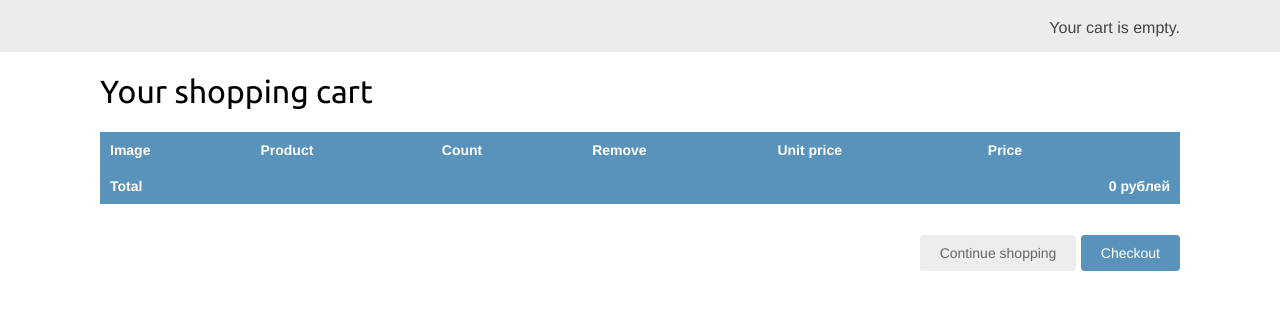
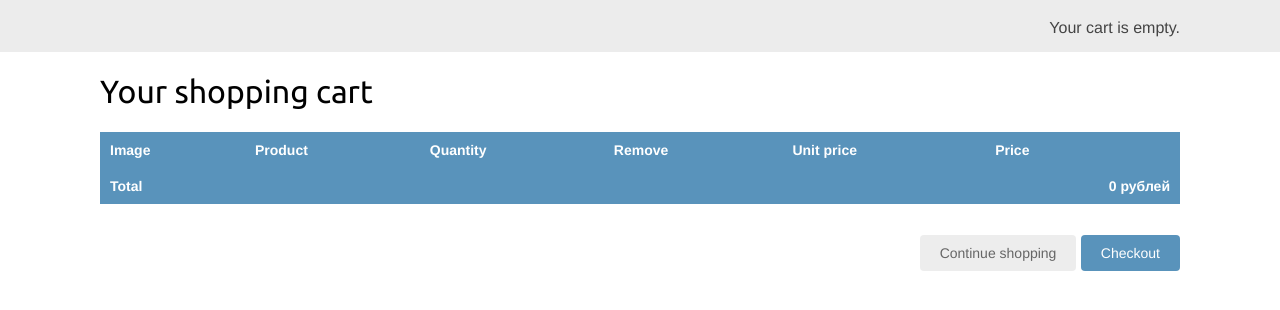
Before and after one commit to VasiliyHaroshka/InternetShop, a Django app: page /cart/ in a window 1280 px wide. Shown: the part 46-356 px from the top of the page. Run offline with Django 5.2, Linux system fonts and the light colour scheme; parts of the project's set-up code (start-up, migrations or seed data) failed here and were passed over.

Commit message:
fix bugs

```diff
--- a/InternetShop/cart/cart.py
+++ b/InternetShop/cart/cart.py
@@ -14,18 +14,18 @@ class Cart:
             cart = self.session[settings.CART_SESSION_ID] = {}
         self.cart = cart
 
-    def add_product(self, product, count=1, override_count=False):
+    def add_product(self, product, quantity=1, override_quantity=False):
         """Add product to cart"""
         product_id = product.id
         if product_id not in self.cart:
             self.cart[product_id] = {
-                "count": 0,
+                "quantity": 0,
                 "price": str(product.price),
             }
-        if override_count:
-            self.cart[product_id]["count"] = count
+        if override_quantity:
+            self.cart[product_id]["quantity"] = quantity
         else:
-            self.cart[product_id]["count"] += count
+            self.cart[product_id]["quantity"] += quantity
         self.save()
 
     def save(self):
@@ -48,16 +48,16 @@ class Cart:
             cart[str(product.id)]["product"] = product
         for item in cart.values():
             item["price"] = Decimal(item["price"])
-            item["total_price"] = item["price"] * item["count"]
+            item["total_price"] = item["price"] * item["quantity"]
             yield item
 
     def __len__(self):
-        """Return count of products in a cart"""
-        return sum(item["count"] for item in self.cart.values())
+        """Return quantity of products in a cart"""
+        return sum(item["quantity"] for item in self.cart.values())
 
     def get_total_price(self):
         """Return total price of all products in a cart"""
-        return sum(Decimal(item["price"]) * item["count"] for item in self.cart.values())
+        return sum(Decimal(item["price"]) * item["quantity"] for item in self.cart.values())
 
     def clear(self):
         """Clear session and save it"""
--- a/InternetShop/cart/forms.py
+++ b/InternetShop/cart/forms.py
@@ -1,12 +1,12 @@
 from django import forms
 
-PRODUCT_COUNT_CHOICES = [(i, (str(i))) for i in range(1, 21)]
+PRODUCT_QUANTITY_CHOICES = [(i, (str(i))) for i in range(1, 21)]
 
 
 class AddProductToCartForm(forms.Form):
     """Form add products to a cart"""
-    count = forms.TypedChoiceField(
-        choices=PRODUCT_COUNT_CHOICES,
+    quantity = forms.TypedChoiceField(
+        choices=PRODUCT_QUANTITY_CHOICES,
         coerce=int,
     )
     override = forms.BooleanField(
--- a/InternetShop/cart/templates/cart/detail.html
+++ b/InternetShop/cart/templates/cart/detail.html
@@ -10,7 +10,7 @@
             <tr>
                 <th>Image</th>
                 <th>Product</th>
-                <th>Count</th>
+                <th>Quantity</th>
                 <th>Remove</th>
                 <th>Unit price</th>
                 <th>Price</th>
@@ -28,8 +28,8 @@
                 <td>{{ product.name }}</td>
                 <td>
                     <form action="{% url 'cart:cart_add' product.id %}" method="post">
-                        {{ item.update_count_form.count }}
-                        {{ item.update_count_form.override }}
+                        {{ item.update_quantity_form.quantity }}
+                        {{ item.update_quantity_form.override }}
                         <input type="submit" value="Update">
                         {% csrf_token %}
                     </form>
--- a/InternetShop/cart/views.py
+++ b/InternetShop/cart/views.py
@@ -8,7 +8,7 @@ from shop.models import Product
 
 @require_POST
 def add_product_to_cart(request, product_id):
-    """Add product to cart or change its count if product is already in a cart"""
+    """Add product to cart or change its quantity if product is already in a cart"""
     cart = Cart(request)
     product = get_object_or_404(Product, id=product_id)
     form = AddProductToCartForm(request.POST)
@@ -17,8 +17,8 @@ def add_product_to_cart(request, product_id):
         data = form.cleaned_data
         cart.add_product(
             product=product,
-            count=data["count"],
-            override_count=data["override"],
+            quantity=data["quantity"],
+            override_quantity=data["override"],
         )
 
     return redirect("cart:cart_detail")
@@ -37,9 +37,9 @@ def cart_detail(request):
     """Show products in a cart"""
     cart = Cart(request)
     for product in cart:
-        product["update_count_form"] = AddProductToCartForm(
+        product["update_quantity_form"] = AddProductToCartForm(
             initial={
-                "count": product["count"],
+                "quantity": product["quantity"],
                 "override": True,
             }
         )
--- a/InternetShop/orders/models.py
+++ b/InternetShop/orders/models.py
@@ -48,7 +48,7 @@ class Order(models.Model):
 
     def get_total_cost(self):
         """Total cost of all products in the order"""
-        return sum(item.get_cost for item in self.items.all())
+        return sum(item.get_cost() for item in self.items.all())
 
 
 class OrderItem(models.Model):
@@ -68,7 +68,7 @@ class OrderItem(models.Model):
         max_digits=10,
         decimal_places=2,
     )
-    count = models.PositiveIntegerField(
+    quantity = models.PositiveIntegerField(
         "Количество",
         default=1,
     )
@@ -78,4 +78,4 @@ class OrderItem(models.Model):
 
     def get_cost(self):
         """Return cost of certain product in the order"""
-        return self.price * self.count
+        return self.price * self.quantity
--- a/InternetShop/orders/templates/orders/order/create.html
+++ b/InternetShop/orders/templates/orders/order/create.html
@@ -8,7 +8,7 @@
         <h3>Your order</h3>
         <ul>
             {% for item in cart %}
-                <li>{{ item.count }}x {{ item.product.name }}
+                <li>{{ item.quantity }}x {{ item.product.name }}
                     <span>{{ item.total_price }}$</span>
                 </li>
             {% endfor %}
--- a/InternetShop/orders/views.py
+++ b/InternetShop/orders/views.py
@@ -18,11 +18,9 @@ def order_create(request):
                     order=order,
                     product=item["product"],
                     price=item["price"],
-                    count=item["count"],
+                    quantity=item["quantity"],
                 )
-            context = {
-                "order": order,
-            }
+
             cart.clear()
             order_created.delay(order.id)
             request.session["order_id"] = order.id
--- a/InternetShop/payment/templates/payment/process.html
+++ b/InternetShop/payment/templates/payment/process.html
@@ -12,7 +12,7 @@
             <th>Image</th>
             <th>Product</th>
             <th>Price</th>
-            <th>Count</th>
+            <th>Quantity</th>
             <th>Total</th>
         </tr>
     </thead>
@@ -24,7 +24,7 @@
                 </td>
                 <td>{{ item.product.name }}</td>
                 <td class="num">${{ item.price }}</td>
-                <td class="num">{{ item.count }}</td>
+                <td class="num">{{ item.quantity }}</td>
                 <td class="num">${{ item.get_cost }}</td>
             </tr>
         {% endfor %}
--- a/InternetShop/shop/templates/shop/base.html
+++ b/InternetShop/shop/templates/shop/base.html
@@ -4,7 +4,7 @@
     <head>
         <meta charset="utf-8" />
         <title>{% block title %}My shop{% endblock %}</title>
-        <link href="{% static "css/base.css" %}" rel="stylesheet">
+        <link href="{% static 'css/base.css' %}" rel="stylesheet">
     </head>
     <body>
         <div id="header">
```
Also changed, not shown: InternetShop/payment/views.py (+6 -5 lines), InternetShop/orders/migrations/0002_alter_order_options_rename_count_orderitem_quantity.py (added).
